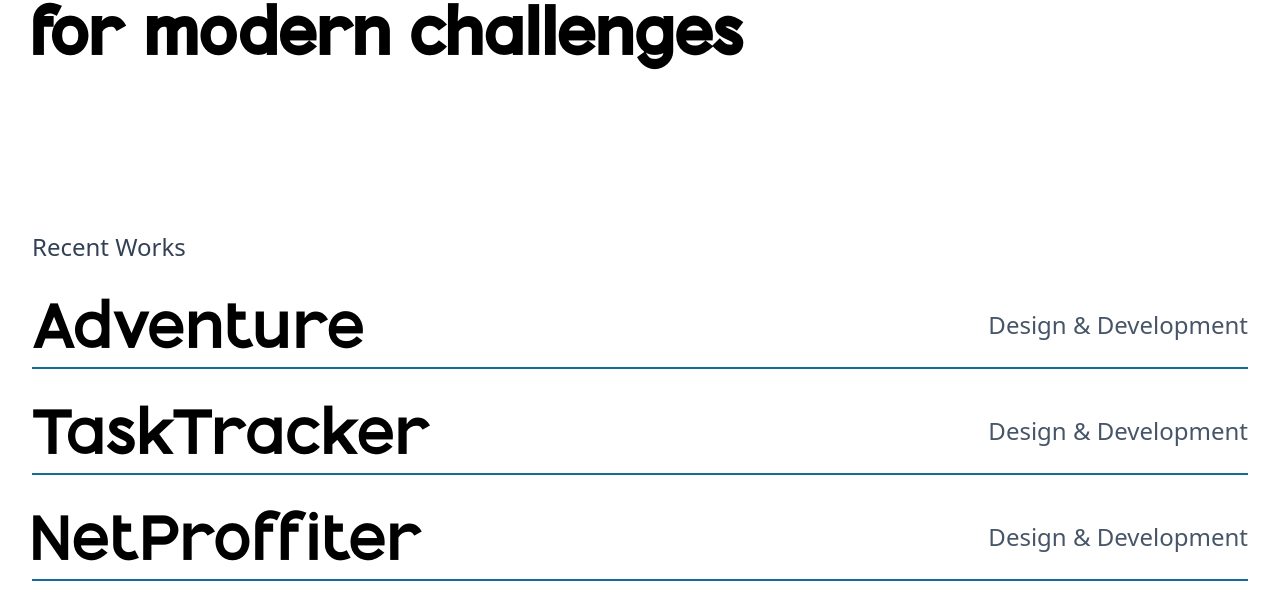
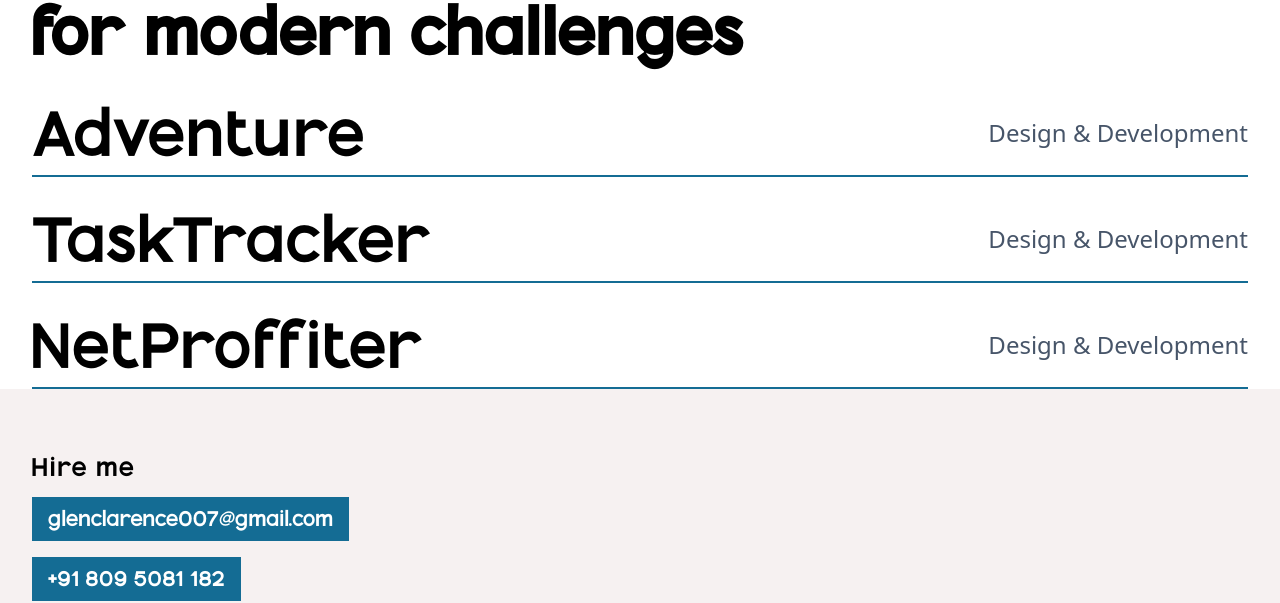
Before and after one commit to Glen-Clarence/React-PortFolio, a React (Vite) app: page /work in a window 1280 px wide. Shown: the part 249-852 px from the top of the page. Built offline with nearby package versions, Linux system fonts and the light colour scheme.

Commit message:
added some projects

```diff
--- a/src/App.tsx
+++ b/src/App.tsx
@@ -10,7 +10,7 @@ import About from "./assets/Pages/About";
 import Work from "./assets/Pages/Work";
 import Footer from "./assets/components/Footer";
 import { BubblyContainer } from "react-bubbly-transitions";
-import Projects from "./assets/Pages/Projects";
+import Projectshowcase from "./assets/components/Projectshowcase";
 
 const ScrollToTop: React.FC = () => {
   const { pathname } = useLocation();
@@ -41,7 +41,7 @@ function App() {
     { path: "/", element: <Home /> },
     { path: "/about", element: <About /> },
     { path: "/work", element: <Work /> },
-    { path: "/projects", element: <Projects /> },
+    { path: "/work/:id", element: <Projectshowcase /> },
   ];
   return (
     <BrowserRouter>
--- a/src/assets/Pages/About.tsx
+++ b/src/assets/Pages/About.tsx
@@ -90,12 +90,12 @@ const About: React.FC = () => {
         />
       </div>
       <div className='container md:flex md:gap-10'>
-        <Heading
-          headerText=" But what I do know is that I'm a T-shaped Designer, with in-house experience, work experience, and little life experience, and I'm energized by fun."
-          bold={false}
-          className=' md:h-fit sticky top-4 md:w-[30%] md:mt-16 font-stellaNova tracking-wider leading-heading mt-4'
-          size='text-xl md:text-2xl '
-        />
+        <h2 className='text-xl md:text-2xl md:h-fit sticky top-4 md:w-[30%] md:mt-16 font-stellaNova tracking-wider leading-heading mt-4'>
+          But what I do know is that I'm a T-shaped Designer, with in-house
+          experience,
+          <span className='text-button-primary'>work experience</span> , and
+          little life experience, and I'm energized by fun.
+        </h2>
         <div className='md:w-[60%]'>
           <h2 className='text-xl font-stellaNova tracking-wide leading-heading mt-8'>
             Experience
--- a/src/assets/Pages/Projects.tsx
+++ b/src/assets/Pages/Projects.tsx
@@ -1,10 +1,22 @@
-import Projectshowcase from "../components/Projectshowcase";
-
-const Projects: React.FC = () => {
+interface RecentWorkProps {
+  work: string;
+  domain: string;
+}
+const Projects: React.FC<RecentWorkProps> = ({ work, domain }) => {
   return (
-    <div className='pt-1' style={{ background: "#fce8ff" }}>
-      <Projectshowcase />
+    <div className='mt-4 md:mt-8'>
+      <div className='flex justify-between items-center border-b-2 border-button-primary pb-3 cursor-pointer hover:opacity-40 transition-all'>
+        <h3 className='text-2xl md:text-6xl  font-stellaNova tracking-wider'>
+          {work}
+        </h3>
+        <h5 className='w-[150px] md:w-full md:text-2xl text-right text-slate-600'>
+          {domain}
+        </h5>
+      </div>
     </div>
+    // <div className='pt-1' style={{ background: "#fce8ff" }}>
+    //   <Projectshowcase />
+    // </div>
   );
 };
 
--- a/src/assets/Pages/Work.tsx
+++ b/src/assets/Pages/Work.tsx
@@ -1,11 +1,17 @@
 import Heading from "../components/Heading";
-import RecentWorks from "../components/RecentWorks";
 
 import { useEffect, useRef } from "react";
 import { gsap } from "gsap";
 import { fadeIn } from "../components/Animtions";
+import Projects from "./Projects";
+import { Link } from "react-router-dom";
 const Work: React.FC = () => {
   const work = useRef<HTMLDivElement>(null);
+  const recentWorks = [
+    { work: "Adventure", domain: "Design & Development" },
+    { work: "TaskTracker", domain: "Design & Development" },
+    { work: "NetProffiter", domain: "Design & Development" },
+  ];
   useEffect(() => {
     const ctx = gsap.context(() => {
       fadeIn(work.current);
@@ -22,7 +28,13 @@ const Work: React.FC = () => {
           headerText='Innovative solutions for modern challenges'
         />
       </div>
-      <RecentWorks showButton={false} />
+      <div className='container'>
+        {recentWorks.map((recent, index) => (
+          <Link to={`/work/${index + 1}`} key={index}>
+            <Projects work={recent.work} domain={recent.domain} />
+          </Link>
+        ))}
+      </div>
     </div>
   );
 };
--- a/src/assets/components/Projectshowcase.tsx
+++ b/src/assets/components/Projectshowcase.tsx
@@ -8,6 +8,7 @@ import gsap from "gsap";
 import { ScrollTrigger } from "gsap/all";
 import { useEffect, useRef } from "react";
 gsap.registerPlugin(ScrollTrigger);
+
 const Projectshowcase: React.FC = () => {
   const projectImage = useRef(null);
 
@@ -26,14 +27,14 @@ const Projectshowcase: React.FC = () => {
       });
       growTl.to(projectImage.current, {
         duration: 1,
-        scale: 1.1,
+        scale: 1,
       });
     });
     return () => ctx.revert();
   }, []);
 
   return (
-    <div>
+    <div className='pt-1' style={{ background: "#fce8ff" }}>
       <div className='container'>
         <Heading
           size='text-xl'
--- /dev/null
+++ b/src/assets/components/Skills.tsx
@@ -0,0 +1,5 @@
+const Skills: React.FC = () => {
+  return <div>skills</div>;
+};
+
+export default Skills;
```
